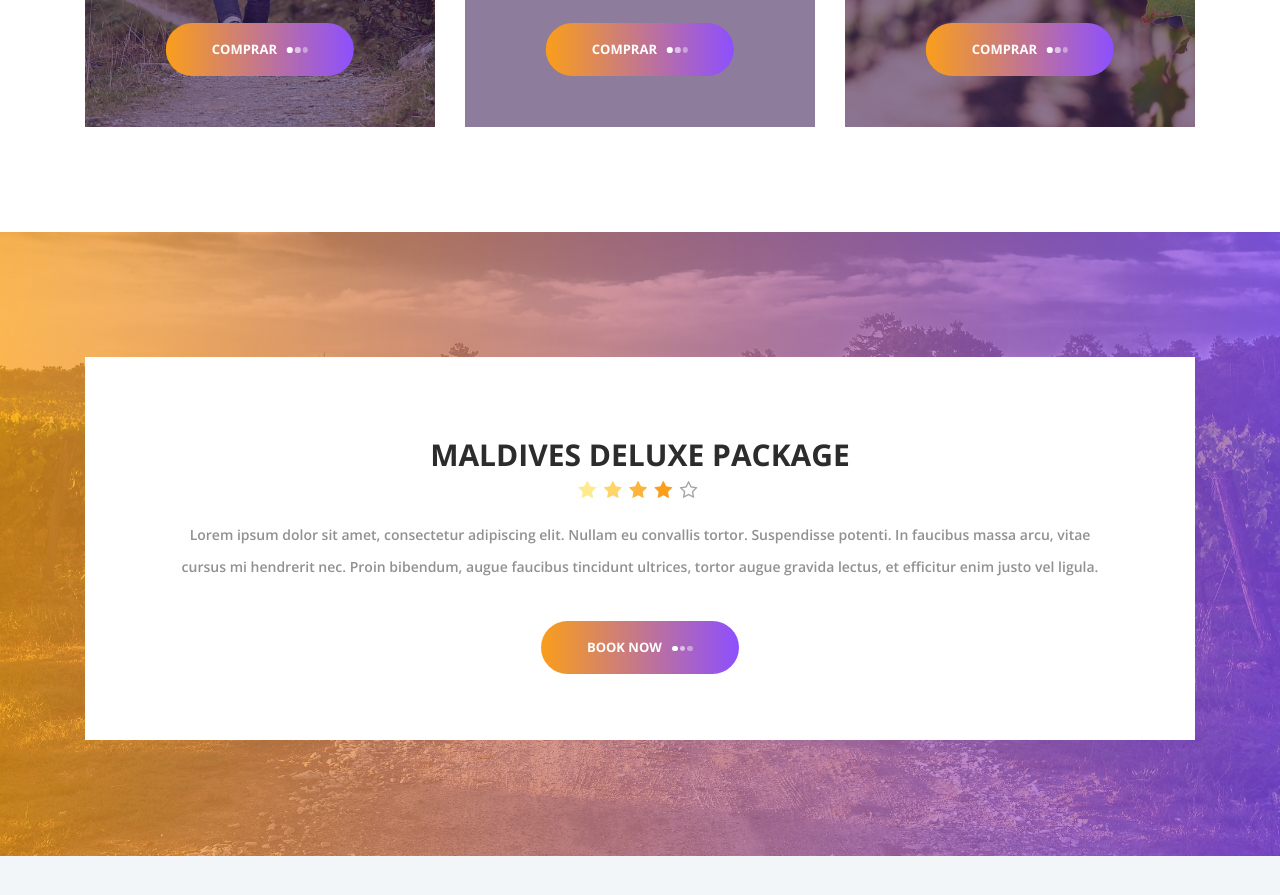
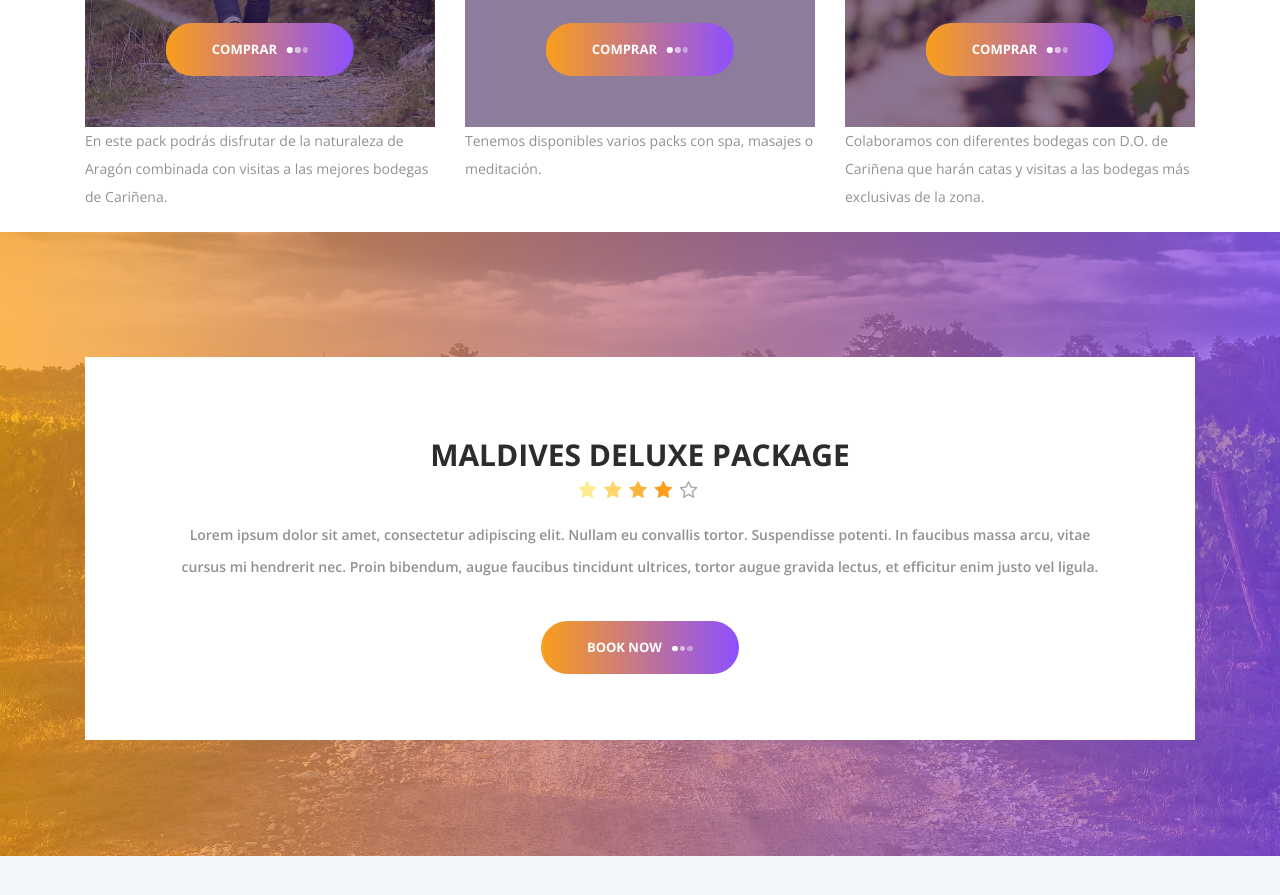
Before and after one commit to UOCx-Proyecto5-EmprendeOnline/Codigo_Web_P5, a plain HTML site: page index.html in a window 1280 px wide. Shown: the part 1486-2381 px from the top of the page. Drawn offline with nearby package versions, Linux system fonts and the light colour scheme; a script that the page names is missing.

Commit message:
Completp ofertas pack

```diff
--- a/index.html
+++ b/index.html
@@ -394,6 +394,7 @@
 								</div>
                                  <div class="intro_price">Desde 25€ </div>
 							</div>
+                            <p>En este pack podrás disfrutar de la naturaleza de Aragón combinada con visitas a las mejores bodegas de Cariñena.</p>
 						</div>
 					</div>
 
@@ -414,6 +415,7 @@
 								</div>
                                 <div class="intro_price">Desde 35€ </div>
 							</div>
+                            <p>Tenemos disponibles varios packs con spa, masajes o meditación.</p>
 						</div>
 					</div>
 
@@ -432,8 +434,9 @@
 								<div class="intro_center text-center">
 									<h1>Catas de vino</h1>
                                    </div>
-                                 <div class="intro_price">Desde 15€ </div>
+                                <div class="intro_price">Desde 15€ </div>
 							</div>
+                            <p>Colaboramos con diferentes bodegas con D.O. de Cariñena que harán catas y visitas a las bodegas más exclusivas de la zona.</p>
 						</div>
 					</div>
 
```
